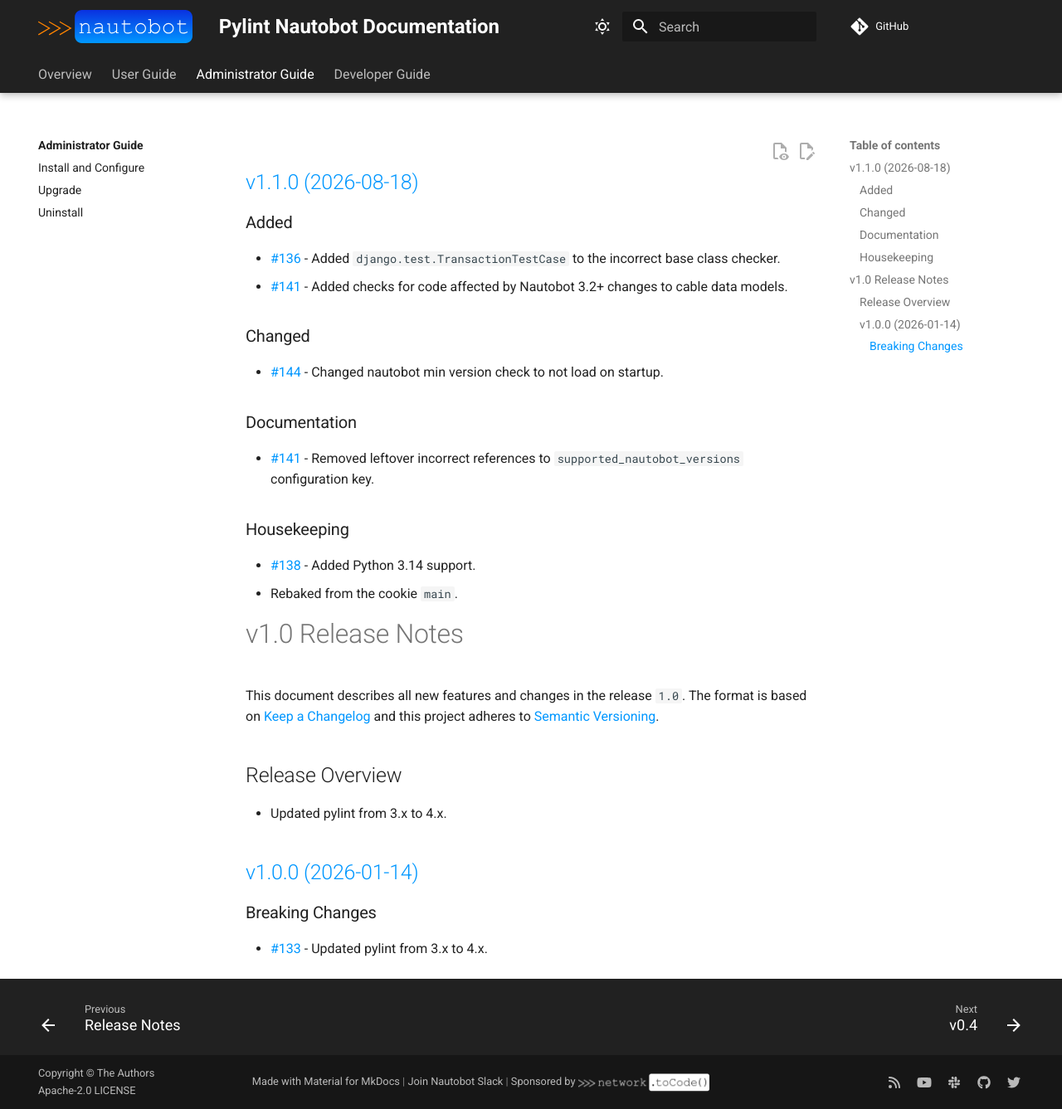
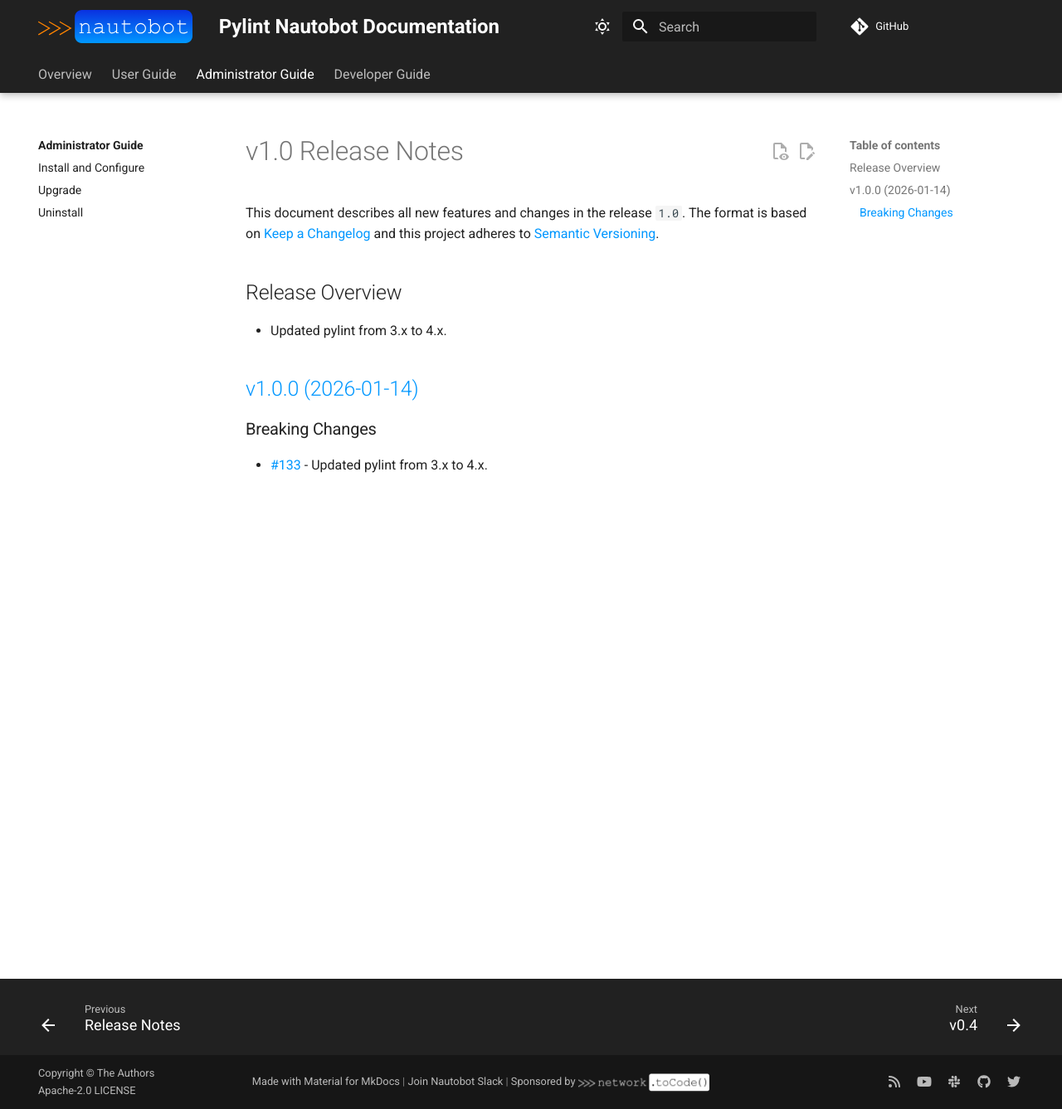
Before and after one commit to nautobot/pylint-nautobot, an MkDocs documentation site: the page built from docs/admin/release_notes/version_1.0.md, in a window 1280 px wide and 1337 px high. Shown: the whole window at 83% size. Built offline with MkDocs 1.6.1 and Material for MkDocs 9.7.7, drawn with Linux system fonts in a browser that asks for light colours; comment, search, counter and statistics services are not loaded.

Commit message:
Fixed release notes

```diff
--- a/docs/admin/release_notes/version_1.0.md
+++ b/docs/admin/release_notes/version_1.0.md
@@ -1,24 +1,3 @@
-
-## [v1.1.0 (2026-08-18)](https://github.com/nautobot/pylint-nautobot/releases/tag/v1.1.0)
-
-### Added
-
-- [#136](https://github.com/nautobot/pylint-nautobot/issues/136) - Added `django.test.TransactionTestCase` to the incorrect base class checker.
-- [#141](https://github.com/nautobot/pylint-nautobot/issues/141) - Added checks for code affected by Nautobot 3.2+ changes to cable data models.
-
-### Changed
-
-- [#144](https://github.com/nautobot/pylint-nautobot/issues/144) - Changed nautobot min version check to not load on startup.
-
-### Documentation
-
-- [#141](https://github.com/nautobot/pylint-nautobot/issues/141) - Removed leftover incorrect references to `supported_nautobot_versions` configuration key.
-
-### Housekeeping
-
-- [#138](https://github.com/nautobot/pylint-nautobot/issues/138) - Added Python 3.14 support.
-- Rebaked from the cookie `main`.
-
 # v1.0 Release Notes
 
 This document describes all new features and changes in the release `1.0`. The format is based on [Keep a Changelog](https://keepachangelog.com/en/1.0.0/) and this project adheres to [Semantic Versioning](https://semver.org/spec/v2.0.0.html).
--- a/pyproject.toml
+++ b/pyproject.toml
@@ -163,7 +163,7 @@ filterwarnings = [
 [tool.towncrier]
 package = "pylint_nautobot"
 directory = "changes"
-filename = "docs/admin/release_notes/version_1.0.md"
+filename = "docs/admin/release_notes/version_1.1.md"
 template = "development/towncrier_template.j2"
 start_string = "<!-- towncrier release notes start -->"
 issue_format = "[#{issue}](https://github.com/nautobot/pylint-nautobot/issues/{issue})"
```
Also changed, not shown: docs/admin/release_notes/version_1.1.md (added, +29 -0 lines), 1 other file.
